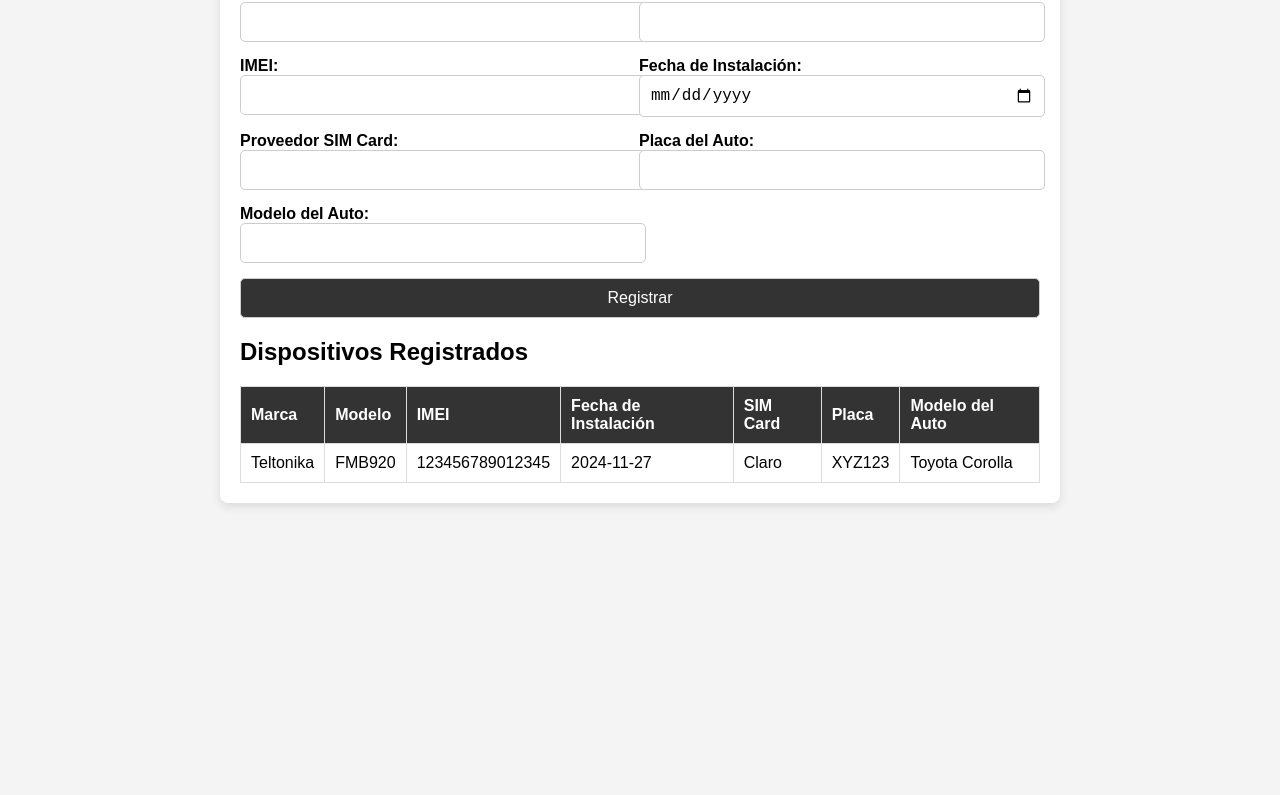
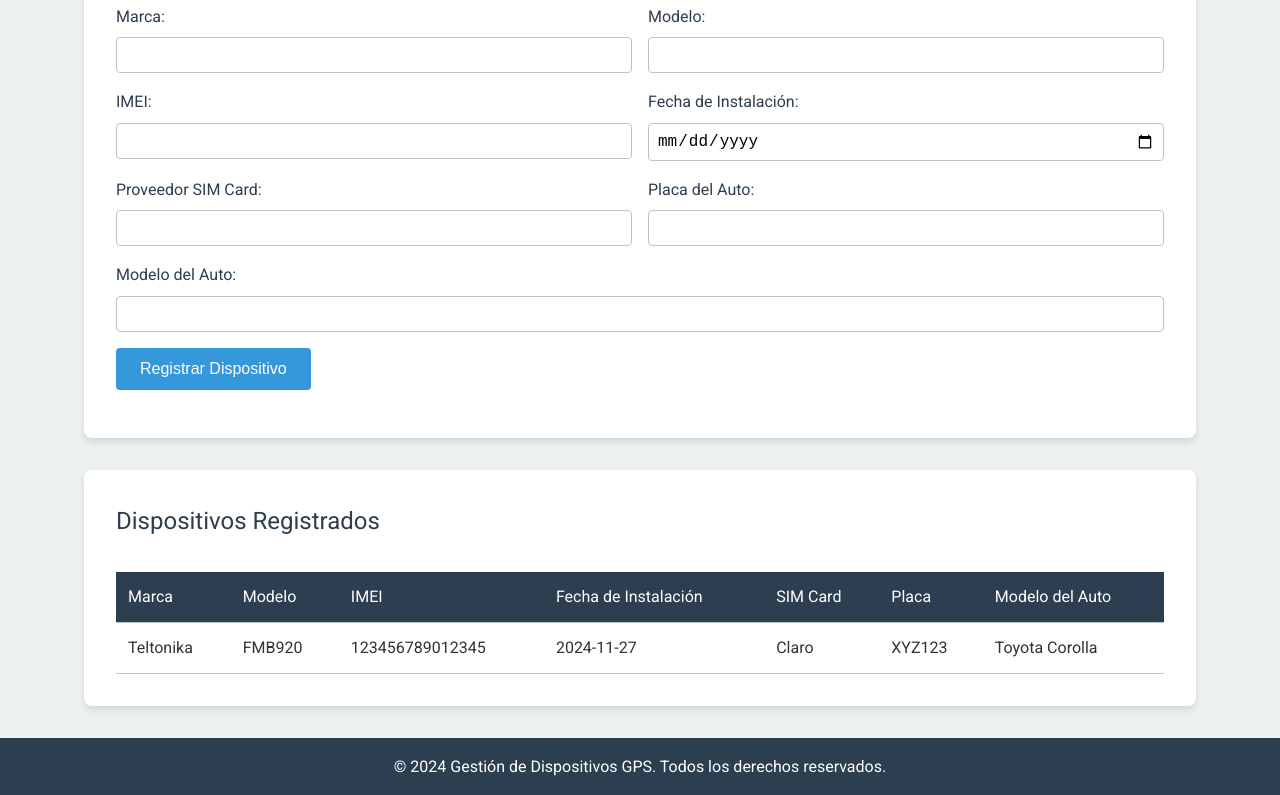
Before and after one commit to SebasFrey/Proyecto-Final, a plain HTML site: page index.html in a window 1280 px wide. Shown: the part 166-961 px from the top of the page. Before the commit the page ends 800 px from the top, so only its background shows below. Drawn offline with Linux system fonts and the light colour scheme.

Commit message:
Estilo de la pagina mejorado, para aspecto mas elegante

```diff
--- a/index.html
+++ b/index.html
@@ -1,51 +1,67 @@
 <!DOCTYPE html>
-<html lang="en">
+<html lang="es">
 <head>
     <meta charset="UTF-8">
     <meta name="viewport" content="width=device-width, initial-scale=1.0">
-    <title>Registro de Dispositivos GPS</title>
+    <title>Gestión de Dispositivos GPS</title>
     <link rel="stylesheet" href="styles.css">
+    <link href="https://fonts.googleapis.com/css2?family=Roboto:wght@300;400;700&display=swap" rel="stylesheet">
 </head>
 <body>
     <header>
-        <h1>Registro de Dispositivos GPS</h1>
+        <div class="container">
+            <h1>Gestión de Dispositivos GPS</h1>
+        </div>
     </header>
-    <main>
+    <main class="container">
+        <section class="form-section">
+            <h2>Registro de Nuevo Dispositivo</h2>
             <form action="/procesar_registro" method="POST">
-            <div style="width: 48%;">
+                <div class="form-row">
+                    <div class="form-group">
                         <label for="marca">Marca:</label>
                         <input type="text" id="marca" name="marca" required>
                     </div>
-            <div style="width: 48%;">
+                    <div class="form-group">
                         <label for="modelo">Modelo:</label>
                         <input type="text" id="modelo" name="modelo" required>
                     </div>
-            <div style="width: 48%;">
+                </div>
+                <div class="form-row">
+                    <div class="form-group">
                         <label for="imei">IMEI:</label>
                         <input type="text" id="imei" name="imei" required>
                     </div>
-            <div style="width: 48%;">
+                    <div class="form-group">
                         <label for="fecha">Fecha de Instalación:</label>
                         <input type="date" id="fecha" name="fecha" required>
                     </div>
-            <div style="width: 48%;">
+                </div>
+                <div class="form-row">
+                    <div class="form-group">
                         <label for="simCard">Proveedor SIM Card:</label>
                         <input type="text" id="simCard" name="simCard" required>
                     </div>
-            <div style="width: 48%;">
+                    <div class="form-group">
                         <label for="placa">Placa del Auto:</label>
                         <input type="text" id="placa" name="placa" required>
                     </div>
-            <div style="width: 48%;">
+                </div>
+                <div class="form-row">
+                    <div class="form-group">
                         <label for="modeloAuto">Modelo del Auto:</label>
                         <input type="text" id="modeloAuto" name="modeloAuto" required>
                     </div>
-            <div style="width: 100%;">
-                <button type="submit">Registrar</button>
+                </div>
+                <div class="form-row">
+                    <button type="submit">Registrar Dispositivo</button>
                 </div>
             </form>
+        </section>
 
+        <section class="table-section">
             <h2>Dispositivos Registrados</h2>
+            <div class="table-container">
                 <table>
                     <thead>
                         <tr>
@@ -71,6 +87,13 @@
                         <!-- Más filas estáticas -->
                     </tbody>
                 </table>
+            </div>
+        </section>
     </main>
+    <footer>
+        <div class="container">
+            <p>&copy; 2024 Gestión de Dispositivos GPS. Todos los derechos reservados.</p>
+        </div>
+    </footer>
 </body>
 </html>
--- a/styles.css
+++ b/styles.css
@@ -1,58 +1,144 @@
-body {
-    font-family: Arial, sans-serif;
+:root {
+    --primary-color: #2c3e50;
+    --secondary-color: #3498db;
+    --background-color: #ecf0f1;
+    --text-color: #333;
+    --border-color: #bdc3c7;
+}
+
+* {
+    box-sizing: border-box;
     margin: 0;
     padding: 0;
-    background-color: #f4f4f4;
 }
+
+body {
+    font-family: 'Roboto', Arial, sans-serif;
+    line-height: 1.6;
+    color: var(--text-color);
+    background-color: var(--background-color);
+}
+
+.container {
+    width: 90%;
+    max-width: 1200px;
+    margin: 0 auto;
+    padding: 0 20px;
+}
+
 header {
-    background-color: #333;
+    background-color: var(--primary-color);
     color: white;
-    text-align: center;
-    padding: 15px 0;
+    padding: 1rem 0;
+    box-shadow: 0 2px 5px rgba(0, 0, 0, 0.1);
 }
+
+header h1 {
+    font-size: 2rem;
+    font-weight: 300;
+}
+
 main {
-    max-width: 800px;
-    margin: 20px auto;
-    padding: 20px;
-    background: white;
+    padding: 2rem 0;
+}
+
+h2 {
+    color: var(--primary-color);
+    margin-bottom: 1rem;
+    font-weight: 400;
+}
+
+.form-section, .table-section {
+    background-color: white;
     border-radius: 8px;
-    box-shadow: 0 4px 10px rgba(0, 0, 0, 0.1);
+    box-shadow: 0 4px 6px rgba(0, 0, 0, 0.1);
+    padding: 2rem;
+    margin-bottom: 2rem;
 }
-form {
+
+.form-row {
     display: flex;
     flex-wrap: wrap;
-    gap: 15px;
+    gap: 1rem;
+    margin-bottom: 1rem;
 }
+
+.form-group {
+    flex: 1;
+    min-width: 200px;
+}
+
 label {
-    font-weight: bold;
-    margin-bottom: 5px;
+    display: block;
+    margin-bottom: 0.5rem;
+    color: var(--primary-color);
+    font-weight: 500;
 }
-input, select, button {
-    padding: 10px;
-    font-size: 16px;
-    border: 1px solid #ccc;
-    border-radius: 5px;
+
+input[type="text"],
+input[type="date"] {
     width: 100%;
+    padding: 0.5rem;
+    border: 1px solid var(--border-color);
+    border-radius: 4px;
+    font-size: 1rem;
 }
+
 button {
-    background-color: #333;
+    background-color: var(--secondary-color);
     color: white;
+    border: none;
+    padding: 0.75rem 1.5rem;
+    font-size: 1rem;
+    border-radius: 4px;
     cursor: pointer;
+    transition: background-color 0.3s ease;
 }
+
 button:hover {
-    background-color: #555;
+    background-color: #2980b9;
 }
+
+.table-container {
+    overflow-x: auto;
+}
+
 table {
     width: 100%;
     border-collapse: collapse;
-    margin-top: 20px;
+    margin-top: 1rem;
 }
+
 th, td {
-    border: 1px solid #ddd;
-    padding: 10px;
     text-align: left;
+    padding: 0.75rem;
+    border-bottom: 1px solid var(--border-color);
 }
+
 th {
-    background-color: #333;
+    background-color: var(--primary-color);
     color: white;
+    font-weight: 500;
 }
+
+tr:nth-child(even) {
+    background-color: #f8f9fa;
+}
+
+footer {
+    background-color: var(--primary-color);
+    color: white;
+    text-align: center;
+    padding: 1rem 0;
+    margin-top: 2rem;
+}
+
+@media (max-width: 768px) {
+    .form-row {
+        flex-direction: column;
+    }
+
+    .form-group {
+        width: 100%;
+    }
+}
```
Lines whose indentation alone changed are shown as unchanged.
